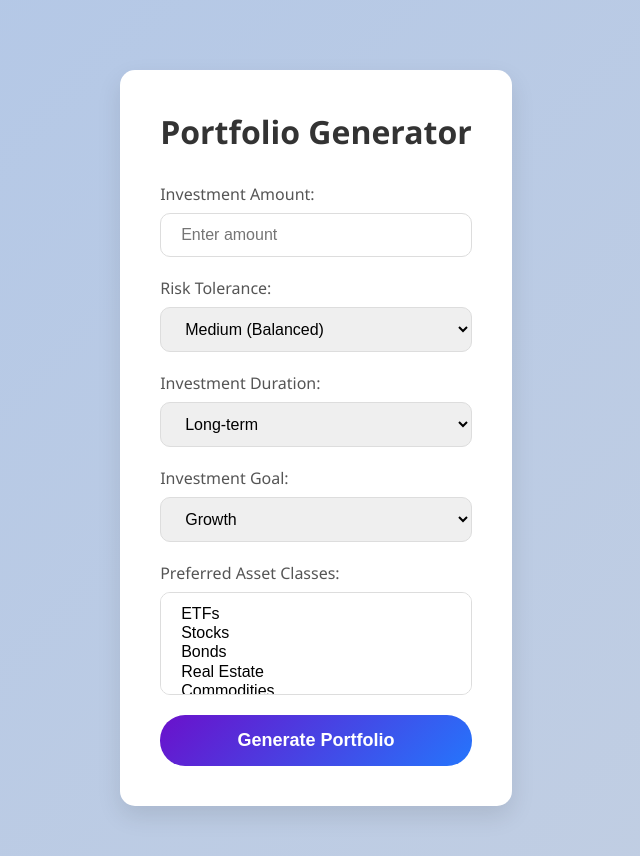
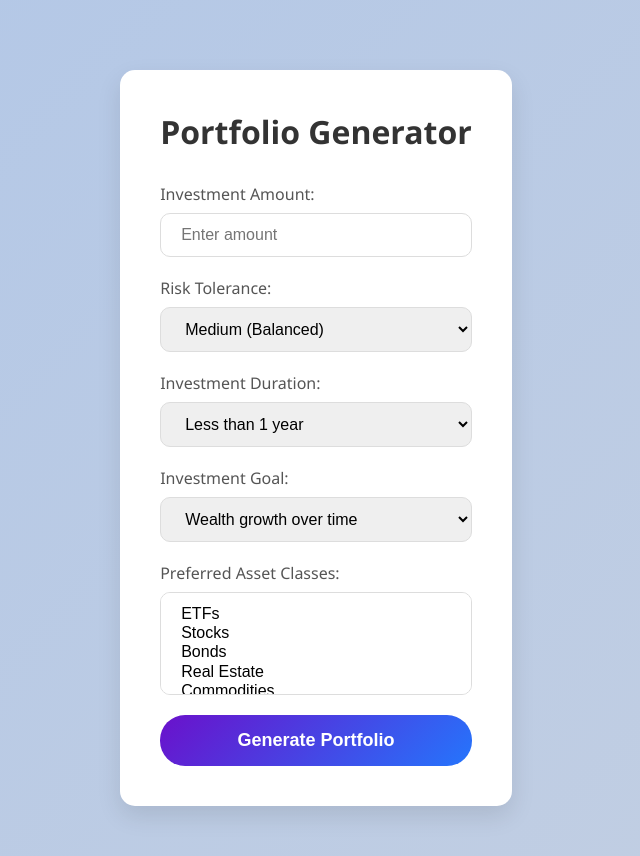
Before and after one commit to llaliotis/Portfolio-Generator, a React (Create React App) app in the folder client/: page / in a window 1280 px wide. Shown: the top 856 px of the page, without its empty margins (324-964 px from the left). Built offline with nearby package versions, Linux system fonts and the light colour scheme.

Commit message:
Updated input fields

```diff
--- a/client/src/App.js
+++ b/client/src/App.js
@@ -13,6 +13,7 @@ function App() {
 
   // Use your Heroku app URL here
   const API_URL = 'https://portfolioai-da34d7ab7951.herokuapp.com';
+  //const API_URL = 'http://localhost:3000';
 
   const handleSubmit = async (e) => {
     e.preventDefault();
@@ -97,8 +98,10 @@ function App() {
             onChange={(e) => setInvestmentDuration(e.target.value)}
             required
           >
-            <option value="short-term">Short-term</option>
-            <option value="long-term">Long-term</option>
+            <option value="less than a year">Less than 1 year</option>
+            <option value="1-3 year duration">1-3 years</option>
+            <option value="3-10 year duration">3-10 years</option>
+            <option value="10+ year duration">10+ years</option>
           </select>
         </div>
         <div className="form-group">
@@ -109,9 +112,12 @@ function App() {
             onChange={(e) => setInvestmentGoal(e.target.value)}
             required
           >
-            <option value="growth">Growth</option>
+            <option value="retirement">Retirement</option>
+            <option value="growth">Wealth growth over time</option>
+            <option value="short term gains">Short-term gains</option>
             <option value="income">Income</option>
             <option value="capital-preservation">Capital Preservation</option>
+            <option value="big purchase">A big purchase (e.g., house, car)</option>
           </select>
         </div>
 
```
